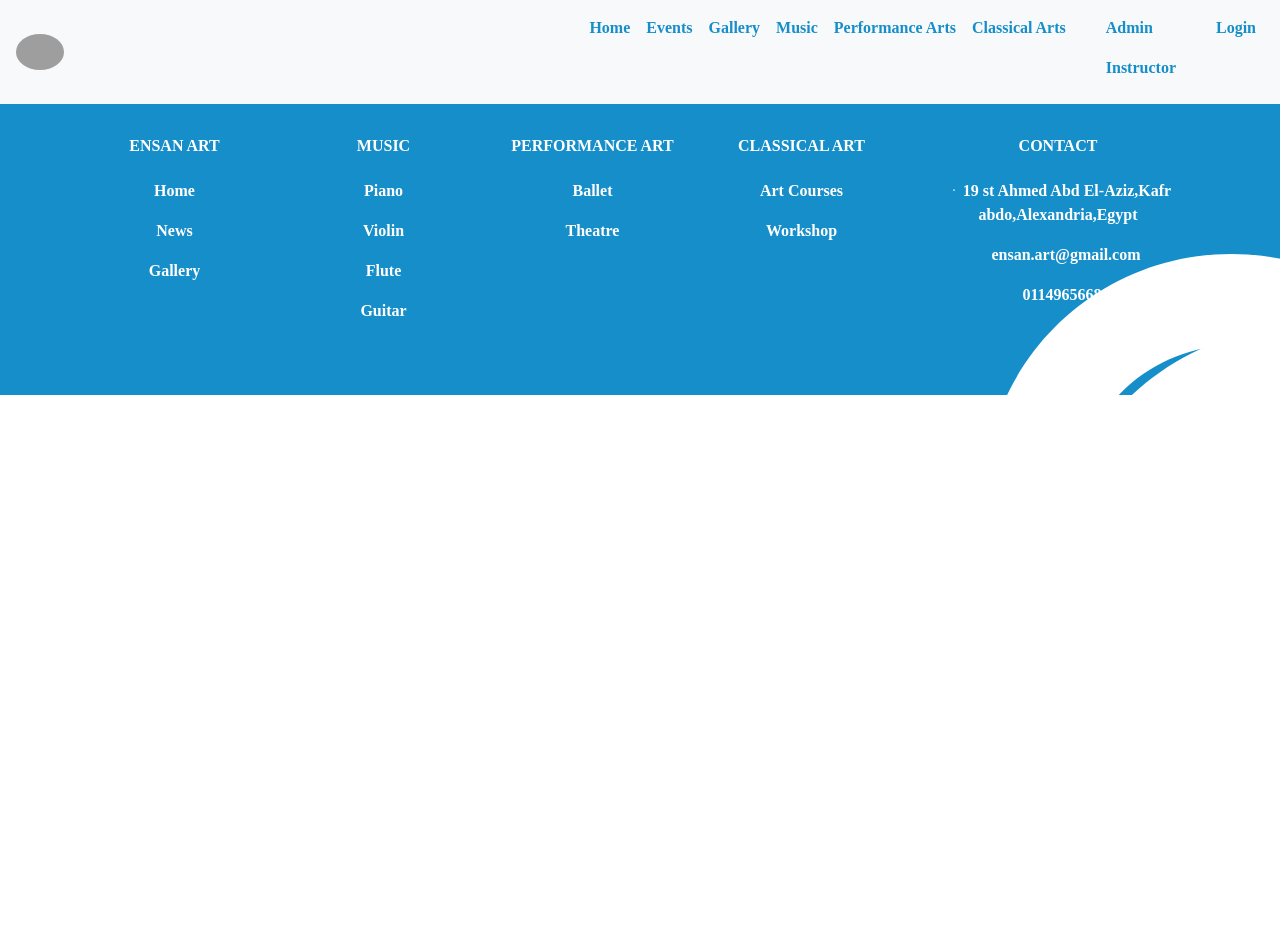
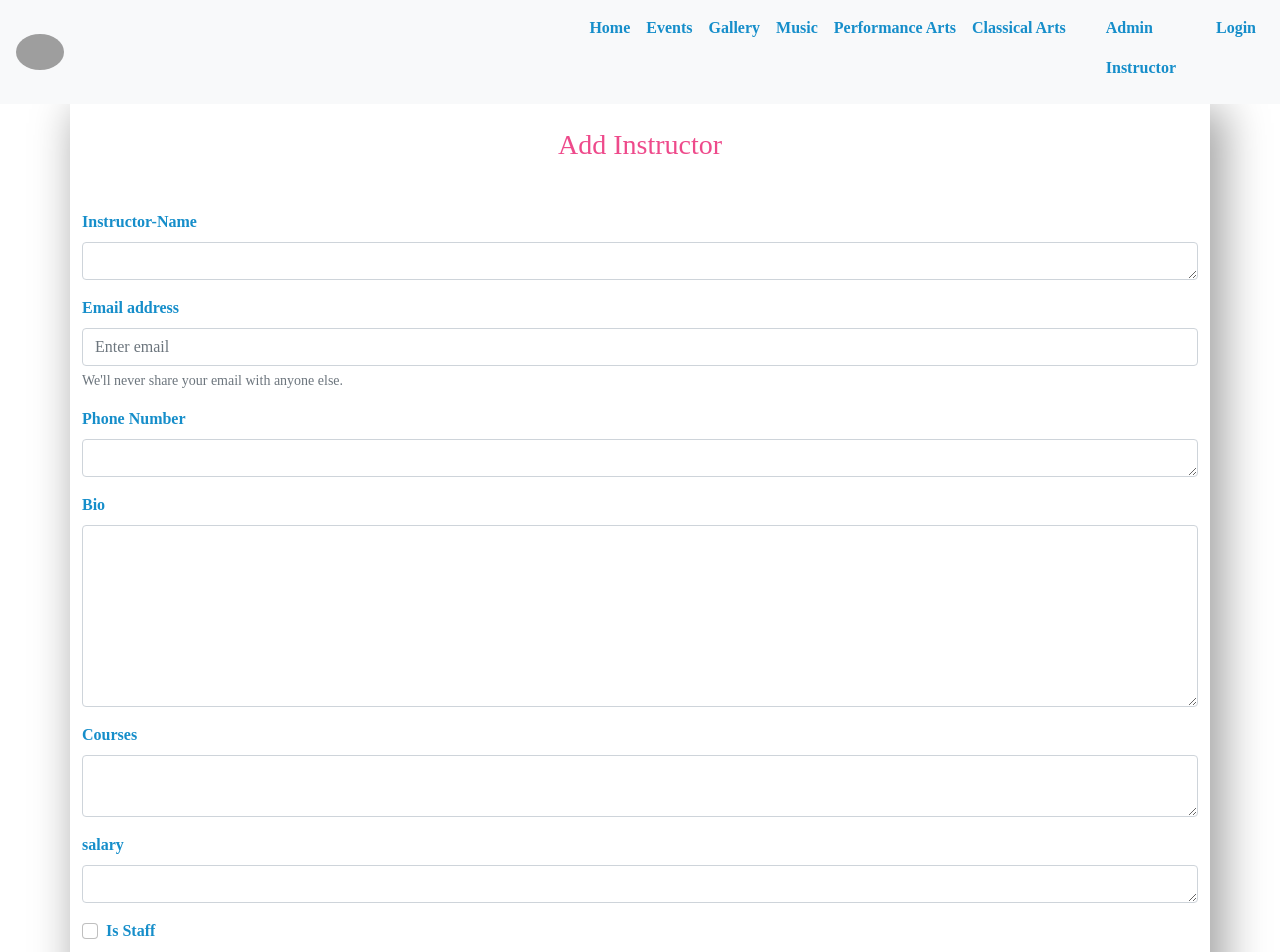
Before and after one commit to sandra-girgis/GP-front, a React (Create React App) app in the folder frontend/: page /addinstructor in a window 1280 px wide. Shown: the top 952 px of the page. Before the commit the page ends 800 px from the top, so only its background shows below. Built offline with nearby package versions, Linux system fonts and the light colour scheme; grey boxes are pictures that could not be loaded; a web font is replaced by a local one.

Commit message:
add instructor

```diff
--- a/frontend/src/Pages/Admin/Addinstructor.js
+++ b/frontend/src/Pages/Admin/Addinstructor.js
@@ -0,0 +1,86 @@
+    // import React from "react";
+    import "../Piano";
+    // import Carousel from 'react-bootstrap/Carousel'
+    import Form from 'react-bootstrap/Form'
+    import "bootstrap/dist/css/bootstrap.min.css";
+    import Button from "react-bootstrap/Button";
+    import React, { Component } from "react";
+    import { NavLink } from "react-router-dom";
+
+    // class Addinstructor extends Component {
+
+    //     state = {
+    //         details:{
+                // Instructors-Name: "",
+                //  Is-Staff: "",
+                //  Email: "",
+    //             Phone-Number: "",
+                //  Courses: "",
+                //   image:"",
+    //             salary:"",
+    //             Bio:"",
+    // //         }
+    //     }
+    // }
+    // export default Addevent;
+
+
+
+    export const Addinstructor = () => {
+    return (<>
+    <div className="shado mb-5 pt-3 container">
+    <Form>
+    <h3 className='new2 pt-2 mb-5 text-center'style={{color:"#ee4a8b"}}> Add Instructor </h3>
+    <Form.Group className="mb-3 mt-5" controlId="exampleForm.ControlTextarea1">
+                <Form.Label style={{color:"#168eca"}}>Instructor-Name</Form.Label>
+                <Form.Control as="textarea" rows={1} />
+    </Form.Group>
+    <Form.Group className="mb-3" controlId="formBasicEmail">
+        <Form.Label style={{color:"#168eca"}}>Email address</Form.Label>
+        <Form.Control type="email" placeholder="Enter email" />
+        <Form.Text className="text-muted">
+        We'll never share your email with anyone else.
+        </Form.Text>
+    </Form.Group>
+    <Form.Group className="mb-3" controlId="exampleForm.ControlNumber">
+                <Form.Label style={{color:"#168eca"}}>Phone Number</Form.Label>
+                <Form.Control as="textarea" rows={1} />
+    </Form.Group>
+    <Form.Group className="mb-3" controlId="exampleForm.ControlTextarea1">
+                <Form.Label style={{color:"#168eca"}}>Bio</Form.Label>
+                <Form.Control as="textarea" rows={7} />
+    </Form.Group>
+    <Form.Group className="mb-3" controlId="exampleForm.ControlTextarea1">
+                <Form.Label style={{color:"#168eca"}}>Courses</Form.Label>
+                <Form.Control as="textarea" rows={2} />
+    </Form.Group>
+    <Form.Group className="mb-3" controlId="exampleForm.ControlNumber">
+                <Form.Label style={{color:"#168eca"}}>salary</Form.Label>
+                <Form.Control as="textarea" rows={1} />
+    </Form.Group>
+    <Form.Group className="mb-3" controlId="formBasicCheckbox">
+        <Form.Check  style={{color:"#168eca"}} type="checkbox" label="Is Staff" />
+    </Form.Group>
+
+
+    {/* <Form.Group className="mb-3" controlId="exampleForm.uploadimage">
+                <Form.Control action="/action_page.php"><label for="img" Select
+                image:type="file" id="img" name="img" accept="image/*" ></label>
+                </Form.Control >
+    </Form.Group> */}
+
+    {/* <Button onClick={onImageRemoveAll}>Remove all images</Button>
+                {imageList.map((image, index) => (
+                <div key={index} className="image-item">
+                    <img src={image['data_url']} alt="" width="100" />
+                    <div className="image-item__btn-wrapper">
+                    <Button onClick={() => onImageUpdate(index)}>Update</Button>
+                    <Button onClick={() => onImageRemove(index)}>Remove</Button> */}
+
+    <Button className="btn-outline-light btn-lg ms-5 mb-5 butt" style={{backgroundColor:"#168eca"}}><NavLink className="nav nav-link bu active " exact to={"/instructors"}>Submit</NavLink></Button>
+    </Form>
+    </div>
+
+        </>
+        );
+    }
--- a/frontend/src/Pages/Admin/Instructors.js
+++ b/frontend/src/Pages/Admin/Instructors.js
@@ -4,6 +4,7 @@ import Table from 'react-bootstrap/Table'
 // import Carousel from 'react-bootstrap/Carousel'
 import { Link } from "react-router-dom";
 import "bootstrap/dist/css/bootstrap.min.css";
+import { NavLink } from "react-router-dom";
 
 
 export const Instructors = () => {
@@ -18,9 +19,7 @@ export const Instructors = () => {
 </div>
 
 <h1 className="fw-bold display-4 text-center"style={{color:"#168eca"}}>Instructors</h1>
-<Link to="#" style={{textDecoration:"none"}}>
-<button className="btn-outline-light btn-lg ms-5 mb-5 butt" style={{backgroundColor:"#168eca"}}>Add Instructors</button>
-</Link>
+<button className="btn-outline-light btn-lg ms-5 mb-5 butt" style={{backgroundColor:"#168eca"}}><NavLink className="nav nav-link bu active " exact to={"/addinstructor"}>Add Instructors</NavLink></button>
 <Table striped bordered hover className="shado container mb-5">
   <thead>
     <tr class="text-center">
--- a/frontend/src/Pages/Admin/Students.js
+++ b/frontend/src/Pages/Admin/Students.js
@@ -19,9 +19,7 @@ export const Students = () => {
 </div>
 
 <h1 className="fw-bold display-4 text-center"style={{color:"#168eca"}}>Students</h1>
-{/* <Link to="#" style={{textDecoration:"none"}}> */}
 <button className="btn-outline-light btn-lg ms-5 mb-5 butt" style={{backgroundColor:"#168eca"}}><NavLink className="nav nav-link bu active " exact to={"/addstudent"}>Add Student</NavLink></button>
-{/* </Link> */}
 <Table striped bordered hover className="shado container mb-5">
   <thead>
     <tr class="text-center">
```
Also changed, not shown: frontend/src/Pages/Admin/Addstudent.js (indentation only).
